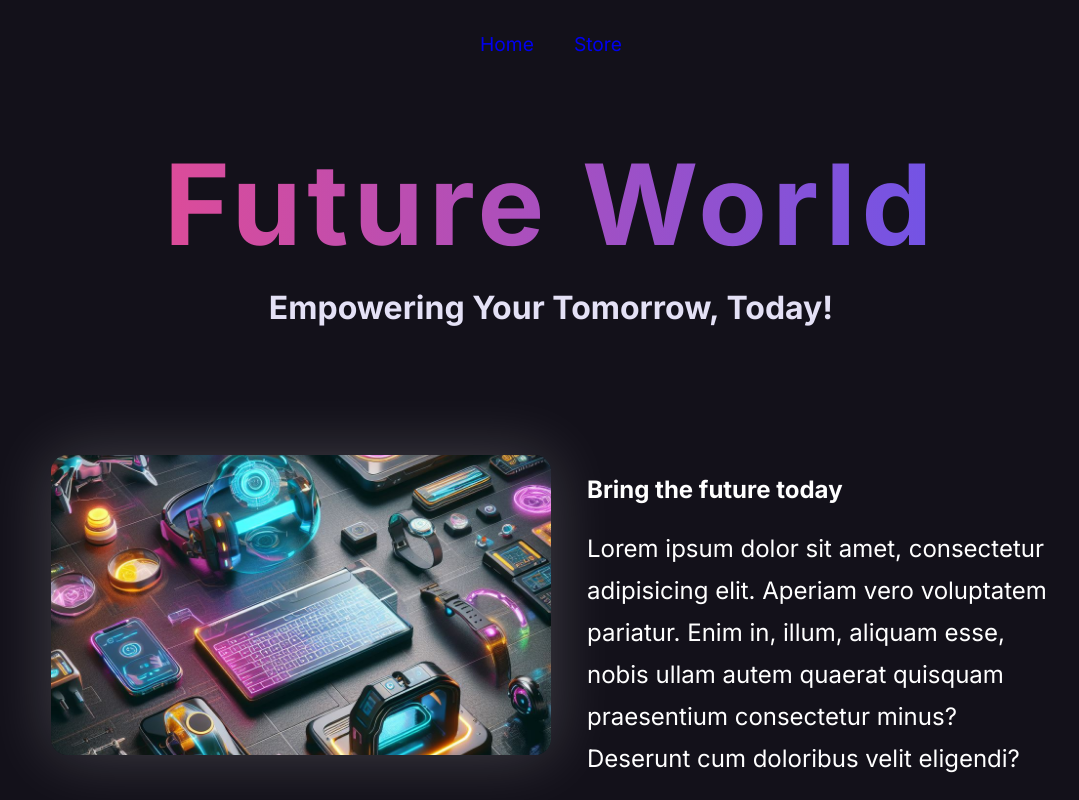
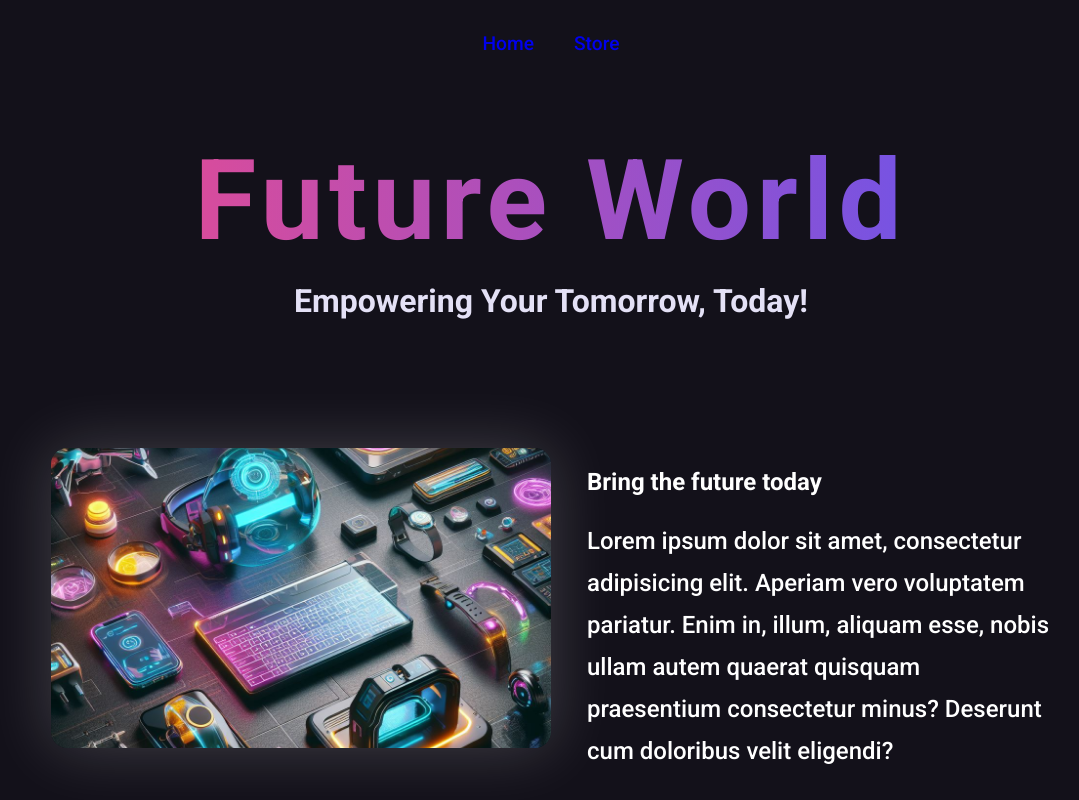
Before and after one commit to Emmanueloz/nextjs-store, a Next.js app: page / in a window 1280 px wide. Shown: the top 800 px of the page, without its empty margins (89-1168 px from the left). Built offline with nearby package versions, Linux system fonts and the light colour scheme.

Commit message:
Optimización de fuentes con Next.js

```diff
--- a/src/app/layout.tsx
+++ b/src/app/layout.tsx
@@ -1,10 +1,13 @@
 import type { Metadata } from "next";
-import { Inter } from "next/font/google";
+import { Roboto } from "next/font/google";
 import { Header } from "@/components/shared/Header";
 import { Footer } from "@/components/shared/Footer";
 import "@/sass/globals.scss";
 
-const inter = Inter({ subsets: ["latin"] });
+const roboto = Roboto({
+  weight: ["100", "300", "500", "700"],
+  subsets: ["latin"],
+});
 
 export const metadata: Metadata = {
   title: "Future world",
@@ -18,7 +21,7 @@
 }>) {
   return (
     <html lang="en">
-      <body className={inter.className}>
+      <body className={roboto.className}>
         <Header />
         {children}
         <Footer />
```
